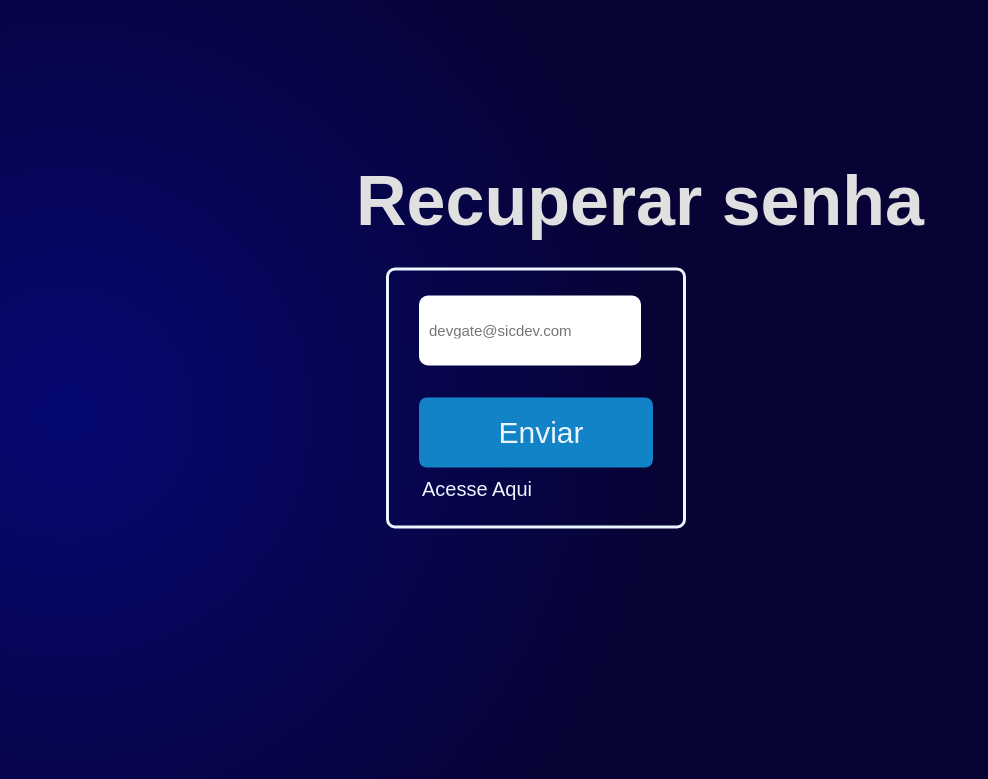
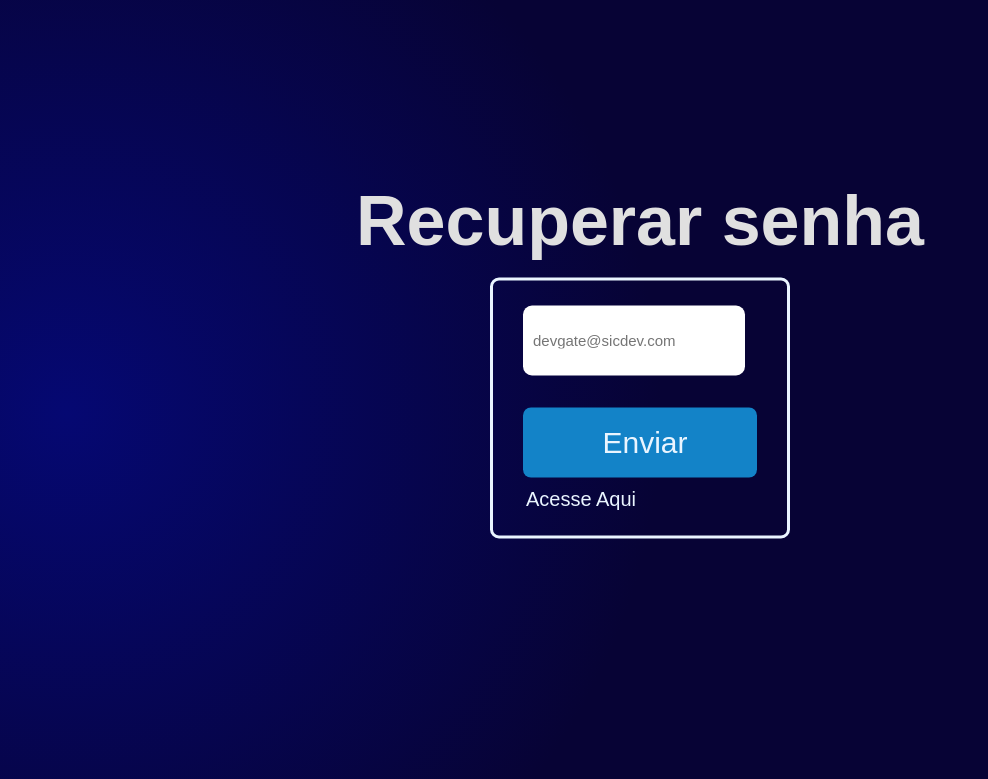
Before and after one commit to DevGateOficial/DevGateOficial, a PHP site: page /DevGateOficial/recover-pass/index in a window 1280 px wide. Shown: the top 779 px of the page, without its empty margins (0-988 px from the left). Run offline with PHP 8.4, Linux system fonts and the light colour scheme; some libraries are stand-ins or nearby versions.

Commit message:
Css small tweaks

```diff
--- a/App/Public/Views/cursos/listCursos.php
+++ b/App/Public/Views/cursos/listCursos.php
@@ -60,11 +60,11 @@
                     <p id="modal-objetivos"></p>
                     <p id="modal-requisitos"></p>
                 </div>
+                <div class="registrar">
+                    <span class='visit-btn' onclick="registerCurso()"><a> Registrar-se no Curso </a></span>
+                </div>
             </div>
 
-            <div class="registrar">
-                <span class='visit-btn' onclick="registerCurso()"><a> Registrar-se no Curso </a></span>
-            </div>
         </div>
     </div>
 
--- a/App/Public/Views/usuario/recoverPass.php
+++ b/App/Public/Views/usuario/recoverPass.php
@@ -9,7 +9,7 @@
     <div class="texto">
         <h2>Recuperar senha</h2>
 
-        <div class="login-form">
+        <div class="login-form pass-wrap">
             <form method="POST" action="">
                 <?php
                 $email = "";
--- a/App/assets/css/forms/login-form.css
+++ b/App/assets/css/forms/login-form.css
@@ -16,6 +16,10 @@
   color: rgb(234, 245, 255);
   width: 100%;
   height: 100vh;
+}
+
+.pass-wrap {
+  margin: auto;
 }
 
 main {
@@ -120,11 +124,12 @@
   main .texto h2 {
     font-size: 7rem;
     line-height: 7.3rem;
+    padding-bottom: 2rem;
   }
   main .texto p {
     max-width: 34rem;
-    margin-top: 7.5rem;
-    line-height: 4.8rem;
+    margin-top: 5.5rem;
+    line-height: 3rem;
   }
   main .login-form {
     width: 30rem;
@@ -166,4 +171,7 @@
   main .login-form form input:nth-child(n) {
     margin-bottom: 1rem;
   }
+  main .pass-wrap {
+    margin: auto;
+  }
 }/*# sourceMappingURL=login-form.css.map */
--- a/App/assets/css/forms/login-form.scss
+++ b/App/assets/css/forms/login-form.scss
@@ -17,7 +17,9 @@
   width: 100%;
   height: 100vh;
 }
-
+.pass-wrap{
+  margin: auto;
+}
 main{
   position: relative;
   top: 50%;
@@ -116,12 +118,13 @@
       h2{
         font-size: 7rem;
         line-height: 7.3rem;
+        padding-bottom: 2rem ;
       }
       p {
         max-width: 34rem;
-        margin-top: 7.5rem;
+        margin-top: 5.5rem;
 
-        line-height: 4.8rem;
+        line-height: 3rem;
       }
     }
     .login-form{
@@ -157,5 +160,8 @@
 
       }
     }
+    .pass-wrap{
+      margin: auto;
+    }
   }
 }
```
Also changed, not shown: App/assets/css/listagem-de-cursos.css (+16 -1 lines), App/assets/css/listagem-de-cursos.scss (+19 -1 lines), 2 other files.
